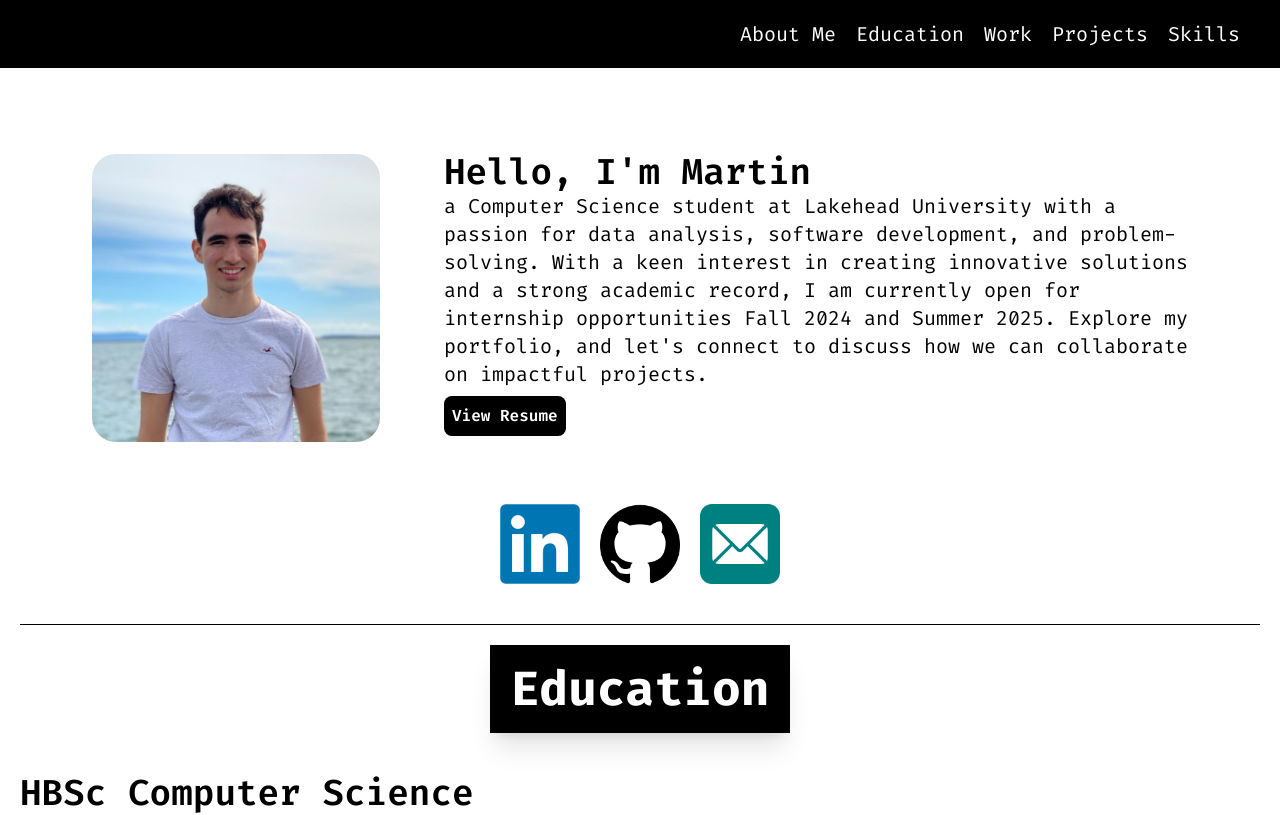
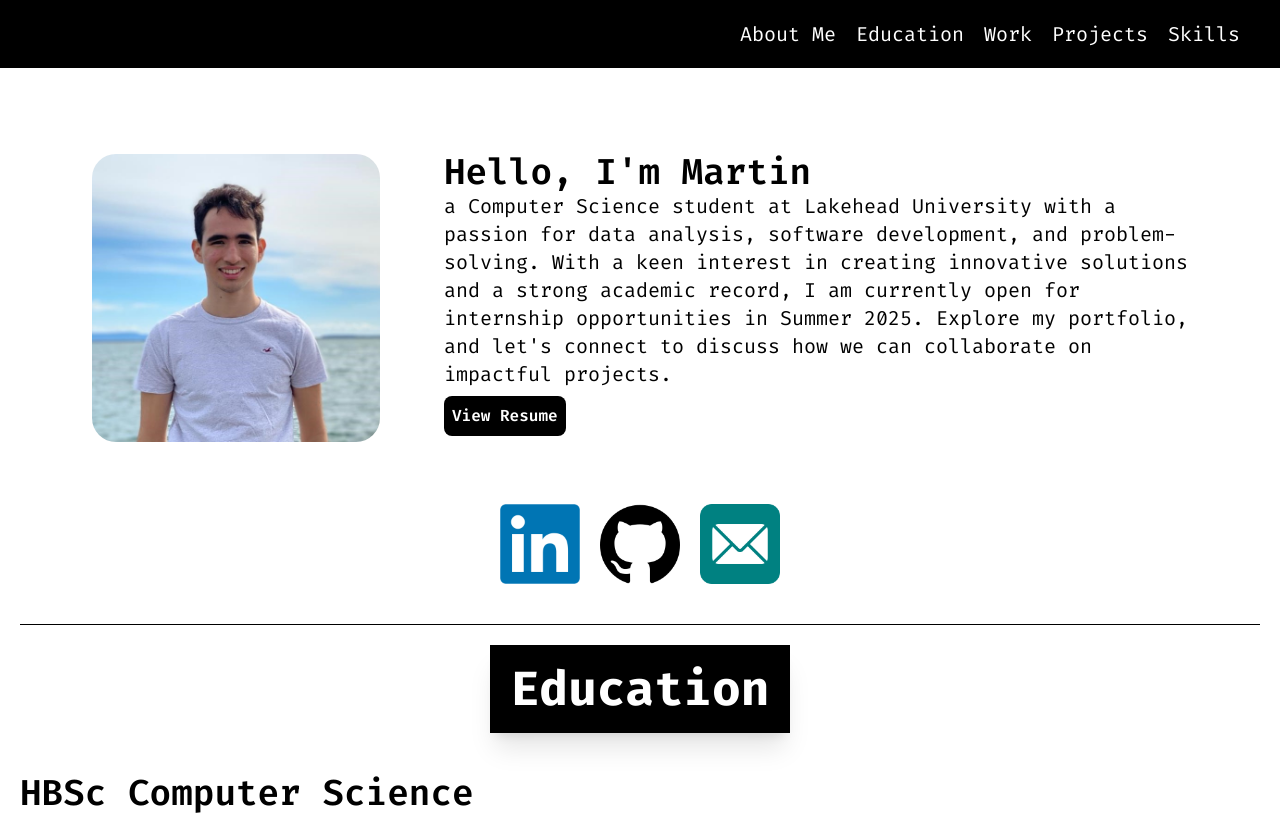
Before and after one commit to Ajambot/ajambot.github.io, a Vue app: page / in a window 1280 px wide. Shown: the top 815 px of the page. Built offline with nearby package versions, Linux system fonts and the light colour scheme.

Commit message:
Update Hero.vue
Change hero description to remove Fall 2024 availability

```diff
--- a/src/components/Hero.vue
+++ b/src/components/Hero.vue
@@ -8,7 +8,7 @@
         a Computer Science student at Lakehead University with a passion for
         data analysis, software development, and problem-solving. With a keen
         interest in creating innovative solutions and a strong academic record,
-        I am currently open for internship opportunities Fall 2024 and Summer
+        I am currently open for internship opportunities in Summer
         2025. Explore my portfolio, and let's connect to discuss how we can
         collaborate on impactful projects.
       </p>
```
